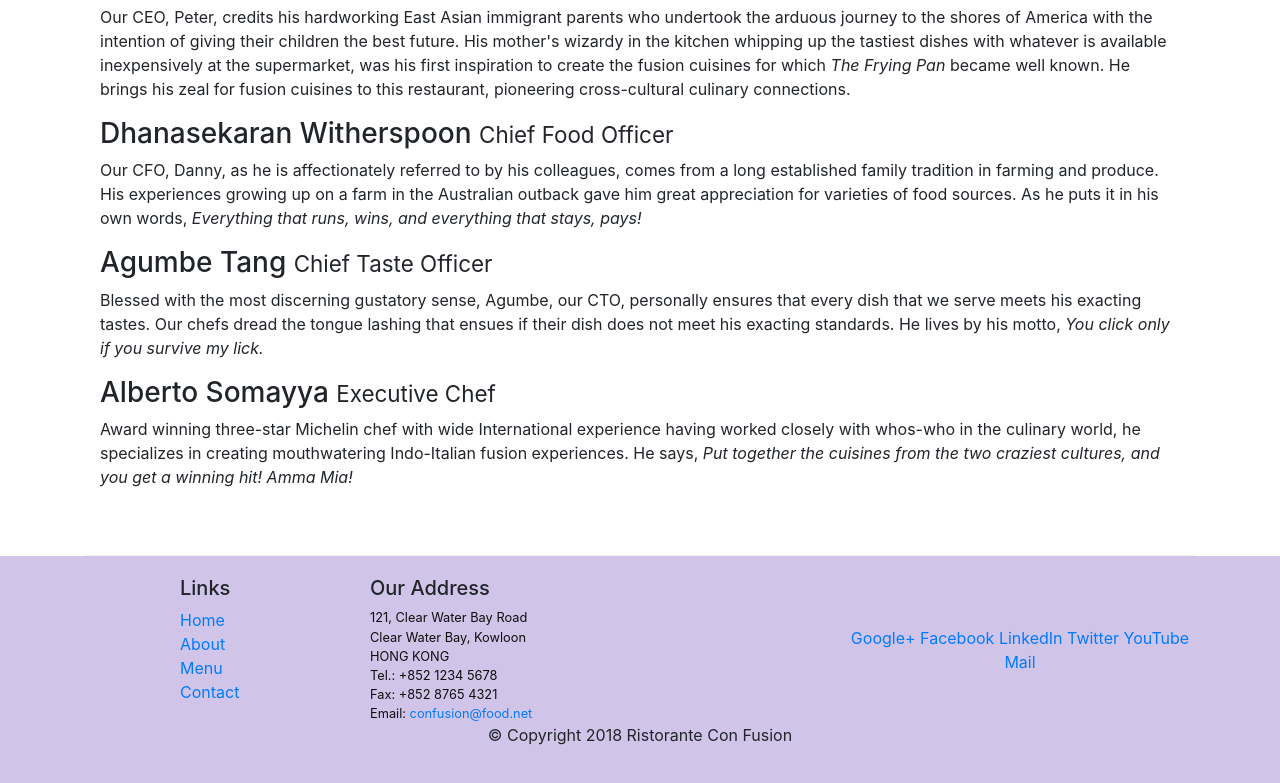
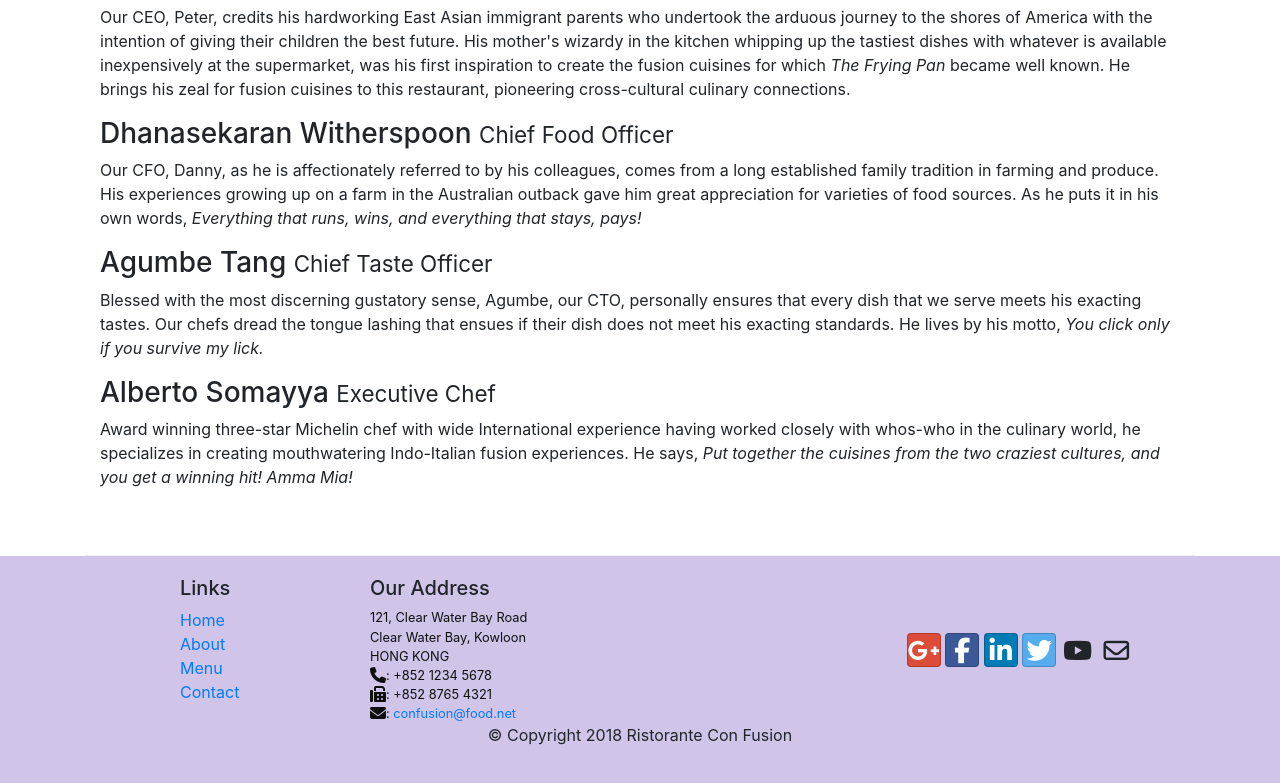
Before and after one commit to BryanLoops/Coursera-Assignments, a website: page aboutus.html in a window 1280 px wide. Shown: the part 998-1781 px from the top of the page. Drawn offline with nearby package versions, Linux system fonts and the light colour scheme.

Commit message:
Added icons

```diff
--- a/aboutus.html
+++ b/aboutus.html
@@ -11,6 +11,8 @@
 
     <!-- Bootstrap CSS -->
     <link rel="stylesheet" href="node_modules/bootstrap/dist/css/bootstrap.min.css">
+    <link rel="stylesheet" href="node_modules/font-awesome/css/font-awesome.min.css">
+    <link rel="stylesheet" href="node_modules/bootstrap-social/bootstrap-social.css">
     <!-- Custom CSS -->
     <link href="css/styles.css" rel="stylesheet">
 </head>
@@ -24,10 +26,10 @@
             <a class="navbar-brand mr-auto" href="./index.html">Ristorante Con Fusion</a>
             <div class="collapse navbar-collapse" id="navbar">
                 <ul class="navbar-nav mr-auto">
-                    <li class="nav-item"><a class="nav-link" href="./index.html">Home</a></li>
-                    <li class="nav-item active"><a class="nav-link" href="./aboutus.html">About</a></li>
-                    <li class="nav-item"><a class="nav-link" href="#">Menu</a></li>
-                    <li class="nav-item"><a class="nav-link" href="#">Contact</a></li>
+                    <li class="nav-item"><a class="nav-link" href="./index.html"><span class="fa fa-home fa-lg"></span> Home</a></li>
+                    <li class="nav-item active"><a class="nav-link" href="./aboutus.html"><span class="fa fa-info fa-lg"></span> About</a></li>
+                    <li class="nav-item"><a class="nav-link" href="#"><span class="fa fa-list fa-lg"></span> Menu</a></li>
+                    <li class="nav-item"><a class="nav-link" href="#"><span class="fa fa-address-card fa-lg"></span> Contact</a></li>
                 </ul>
             </div>
         </div>
@@ -104,19 +106,19 @@
 		              121, Clear Water Bay Road<br>
 		              Clear Water Bay, Kowloon<br>
 		              HONG KONG<br>
-		              Tel.: +852 1234 5678<br>
-		              Fax: +852 8765 4321<br>
-		              Email: <a href="mailto:confusion@food.net">confusion@food.net</a>
+		              <i class="fa fa-phone fa-lg"></i>: +852 1234 5678<br>
+		              <i class="fa fa-fax fa-lg"></i>: +852 8765 4321<br>
+		              <i class="fa fa-envelope fa-lg"></i>: <a href="mailto:confusion@food.net">confusion@food.net</a>
 		           </address>
                 </div>
                 <div class="col-12 col-sm-4 align-self-center">
                     <div class="text-center">
-                        <a href="http://google.com/+">Google+</a>
-                        <a href="http://www.facebook.com/profile.php?id=">Facebook</a>
-                        <a href="http://www.linkedin.com/in/">LinkedIn</a>
-                        <a href="http://twitter.com/">Twitter</a>
-                        <a href="http://youtube.com/">YouTube</a>
-                        <a href="mailto:">Mail</a>
+                        <a class="btn btn-social-icon btn-google" href="http://google.com/+"><i class="fa fa-google-plus fa-lg"></i></a>
+                        <a class="btn btn-social-icon btn-facebook"  href="http://www.facebook.com/profile.php?id="><i class="fa fa-facebook fa-lg"></i></a>
+                        <a class="btn btn-social-icon btn-linkedin"  href="http://www.linkedin.com/in/"><i class="fa fa-linkedin fa-lg"></i></a>
+                        <a class="btn btn-social-icon btn-twitter"  href="http://twitter.com/"><i class="fa fa-twitter fa-lg"></i></a>
+                        <a class="btn btn-social-icon btn-youtube"  href="http://youtube.com/"><i class="fa fa-youtube fa-lg"></i></a>
+                        <a class="btn btn-social-icon" href="mailto:"><i class="fa fa-envelope-o fa-lg"></i></a>
                     </div>
                 </div>
            </div>
```
Also changed, not shown: index.html (+15 -13 lines), package.json (+5 -3 lines), 2 other files.
